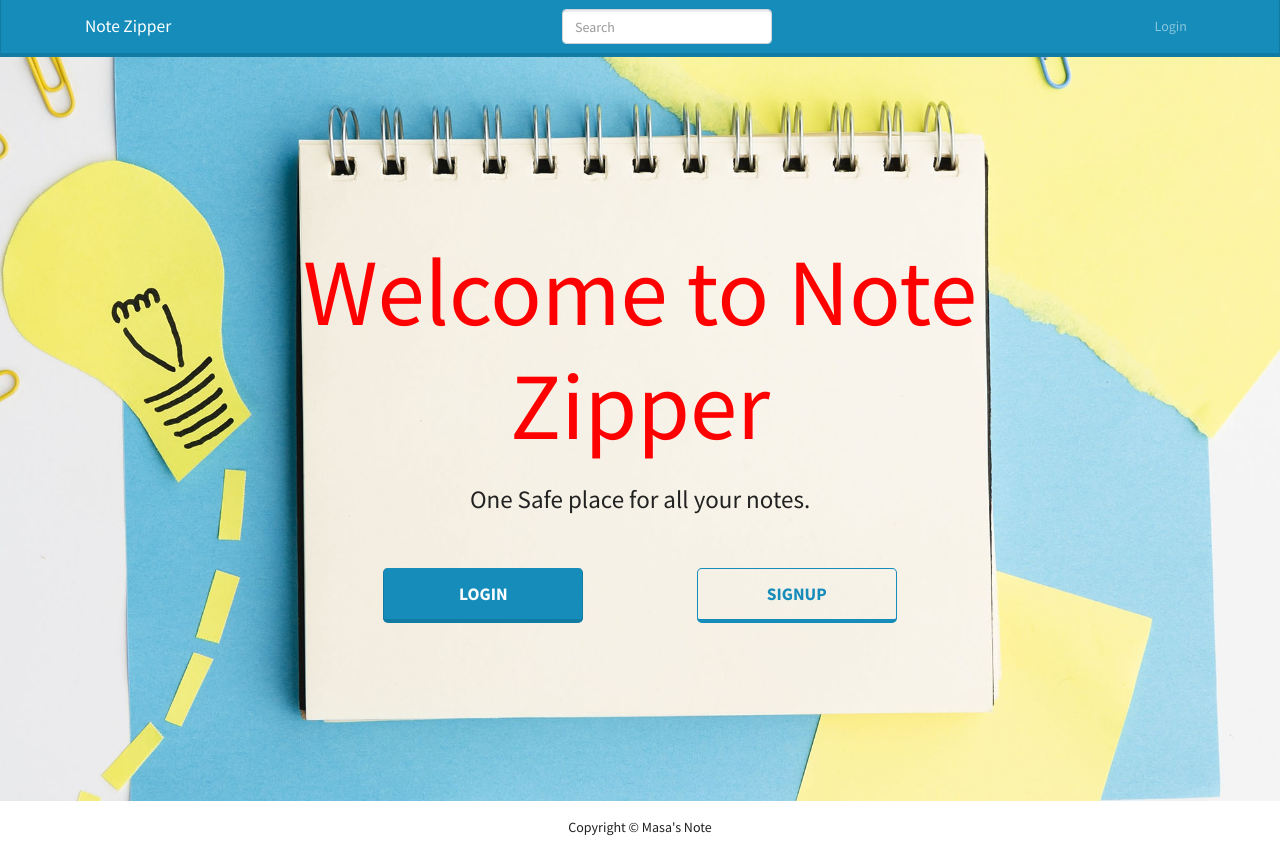
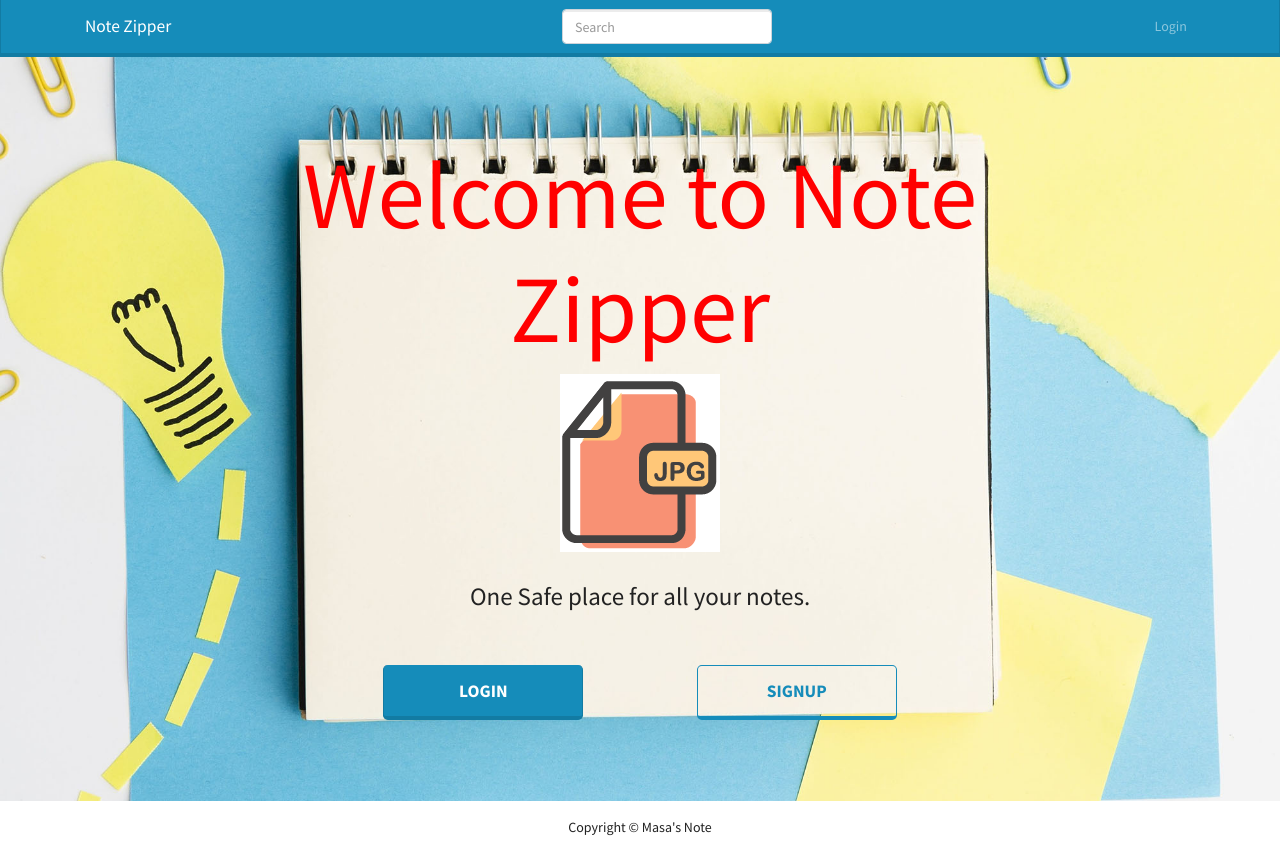
Before and after one commit to Masahiro-Kaga/portfolio-note-app, a React (Create React App) app in the folder frontend/: page / in a window 1280 px wide. Built offline with nearby package versions, Linux system fonts and the light colour scheme.

Commit message:
Test for heroku, open it at the same time of Portfolio top page to wake this site up

```diff
--- a/frontend/src/screens/LandingPage/LandingPage.js
+++ b/frontend/src/screens/LandingPage/LandingPage.js
@@ -19,6 +19,9 @@ const LandingPage = () => {
           <div className="intro-text">
             <div>
               <h1 className="title">Welcome to Note Zipper</h1>
+              <figure>
+                <img src="./mini.png" alt="somethinga" />
+              </figure>
               <p className="subtitle">One Safe place for all your notes.</p>
             </div>
             <div className="buttonContainer">
```
Also changed, not shown: frontend/public/mini.png (added), 1 other file (tests, documents, lock files or other folders).
